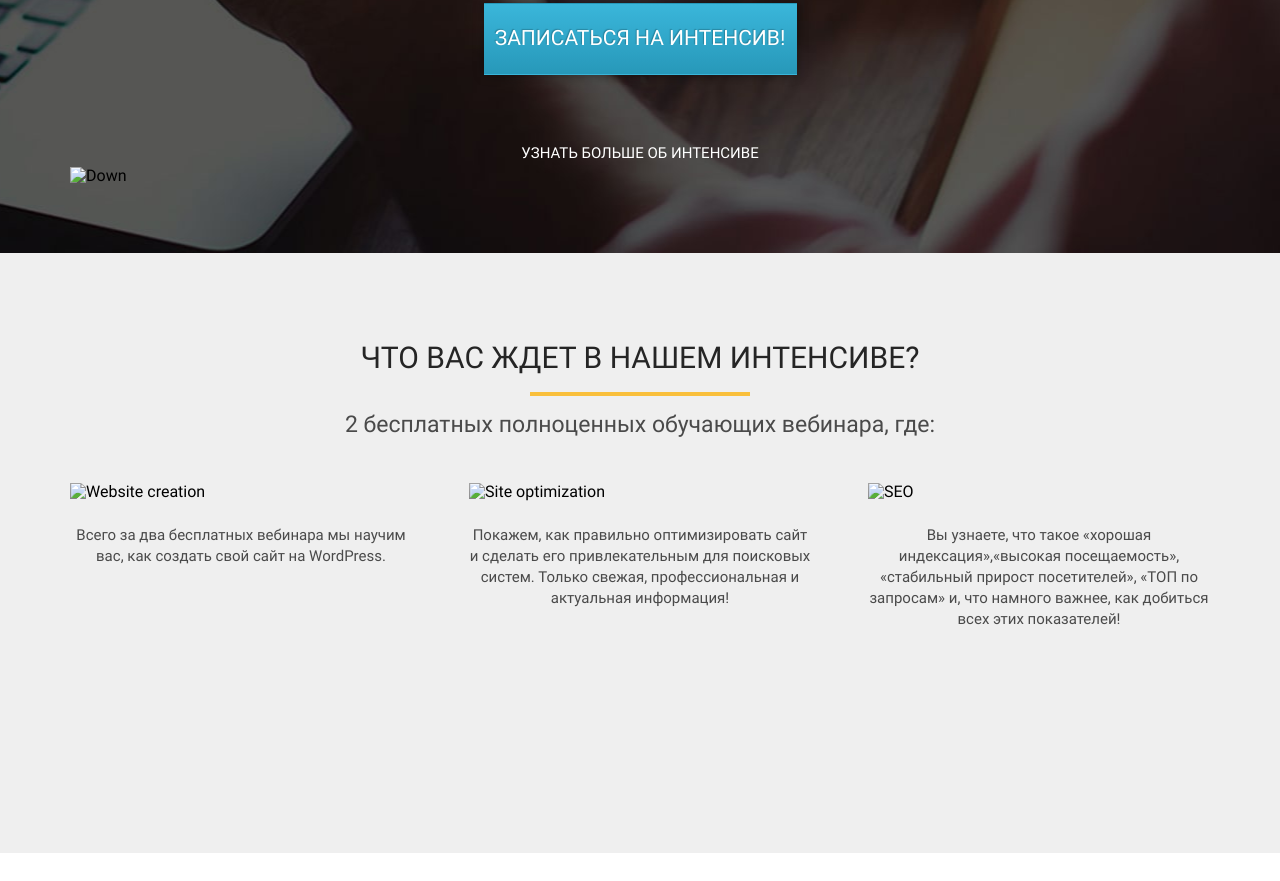
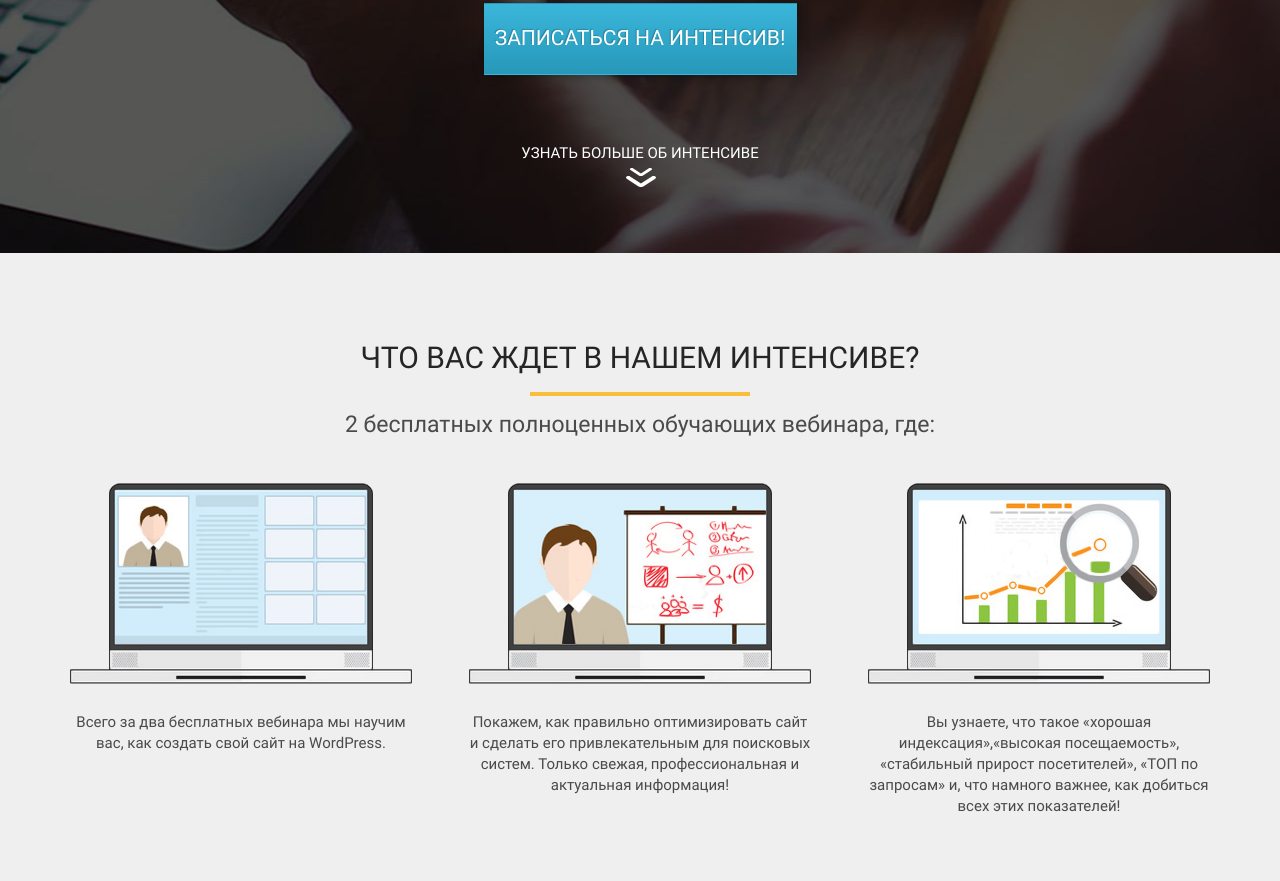
Before and after one commit to dagorskin/WorldPress, a plain HTML site: page index.html in a window 1280 px wide. Shown: the part 547-1428 px from the top of the page. Drawn offline with Linux system fonts and the light colour scheme; the site is published under a folder, as on GitHub Pages, so addresses that start at the root find nothing.

Commit message:
Tiny fix

```diff
--- a/index.html
+++ b/index.html
@@ -28,7 +28,7 @@
             <button class="sign-up-btn upper">Записаться на интенсив!</button>
             <div class="promo__more">
                 <div class="more__text upper">узнать больше об интенсиве</div>
-                <a href="#"><img src="/img/promo/arrow-down.svg" alt="Down" class="more__img"></a>
+                <a href="#"><img src="img/promo/arrow-down.svg" alt="Down" class="more__img"></a>
             </div>
         </div>
     </section>
@@ -39,17 +39,17 @@
             <div class="waiting__subheader">2 бесплатных полноценных обучающих вебинара, где:</div>
             <div class="waiting__wrapper">
                 <div class="waiting__item">
-                    <img src="/img/waiting/waiting_1.png" alt="Website creation" class="waiting__img">
+                    <img src="img/waiting/waiting_1.png" alt="Website creation" class="waiting__img">
                     <div class="waiting__descr">Всего за два бесплатных вебинара мы научим вас,
                     как создать свой сайт на WordPress.</div>
                 </div>
                 <div class="waiting__item">
-                    <img src="/img/waiting/waiting_2.png" alt="Site optimization" class="waiting__img">
+                    <img src="img/waiting/waiting_2.png" alt="Site optimization" class="waiting__img">
                     <div class="waiting__descr">Покажем, как правильно оптимизировать сайт и сделать его привлекательным для поисковых систем. Только свежая,
                     профессиональная и актуальная информация!</div>
                 </div>
                 <div class="waiting__item">
-                    <img src="/img/waiting/waiting_3.png" alt="SEO" class="waiting__img">
+                    <img src="img/waiting/waiting_3.png" alt="SEO" class="waiting__img">
                     <div class="waiting__descr">Вы узнаете, что такое «хорошая индексация»,«высокая посещаемость», «стабильный прирост посетителей», «ТОП по запросам»
                     и, что намного важнее, как добиться всех этих показателей!</div>
                 </div>
```
